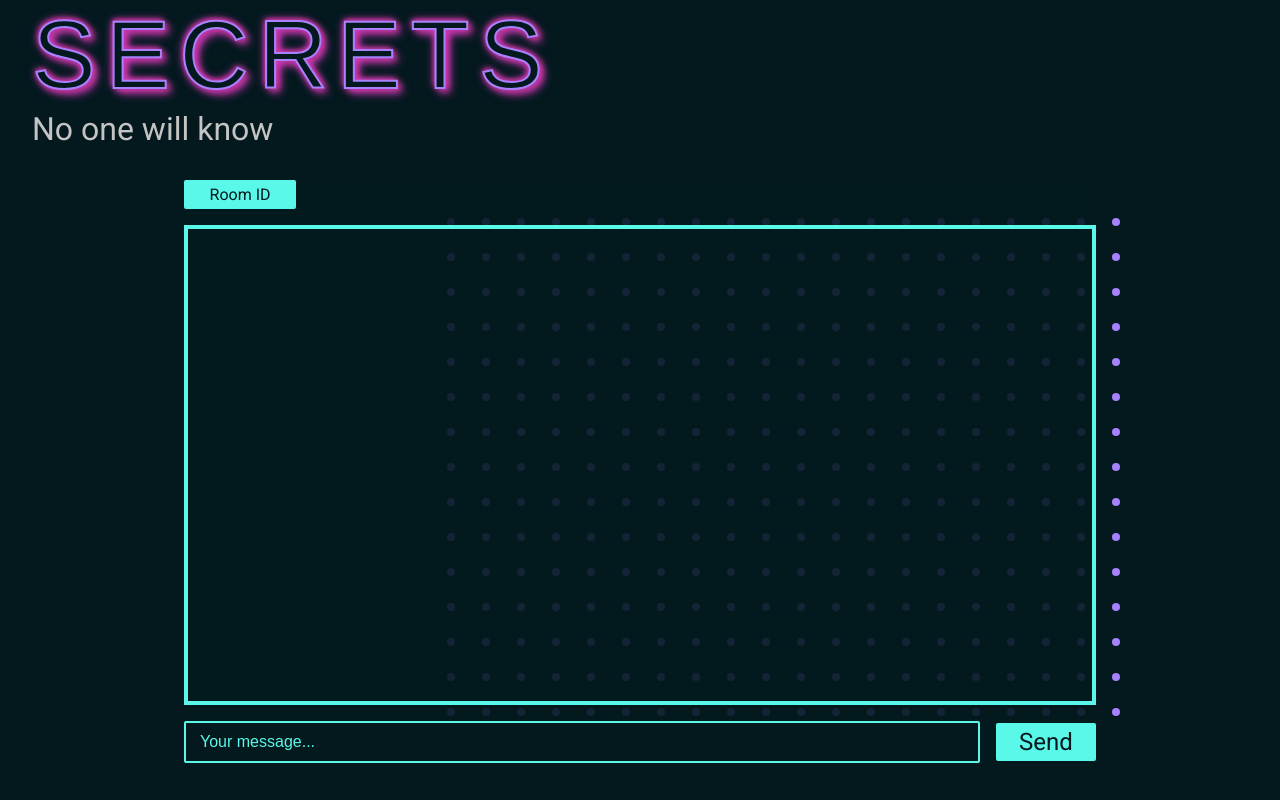
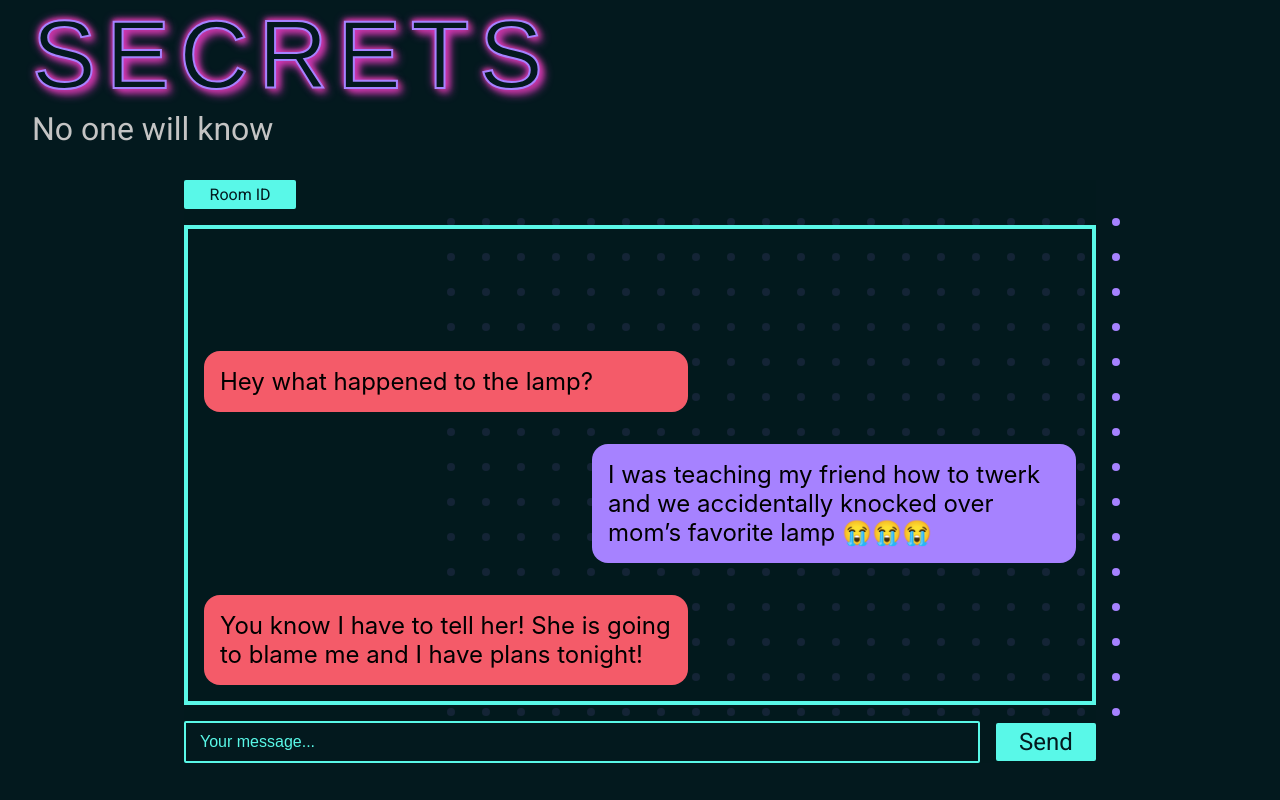
Before and after one commit to jamesncox/secrets, a React (Create React App) app: page / in a window 1280 px wide. Both pictures are taken after typing "Sample" into the empty fields and a click on the button "Create". Built offline with nearby package versions, Linux system fonts and the light colour scheme; a web font is replaced by a local one.

Commit message:
Add hard-coded receive and send messages

```diff
--- a/src/components/ChatPortal.js
+++ b/src/components/ChatPortal.js
@@ -10,7 +10,18 @@ export default function ChatPortal() {
   return (
     <div className="chat-portal-wrapper">
       <button className="show-id-btn">Room ID</button>
-      <div className="box-back-chat"></div>
+      <div className="box-back-chat">
+        <p className="receive-bubble">
+          You know I have to tell her! She is going to blame me and I have plans
+          tonight!
+        </p>
+        <p className="send-bubble">
+          I was teaching my friend how to twerk and we accidentally knocked over
+          mom’s favorite lamp 😭😭😭
+        </p>
+
+        <p className="receive-bubble">Hey what happened to the lamp?</p>
+      </div>
       <form name="basic" className="message-form">
         <div className="input-wrapper">
           <input
--- a/src/stylesheets/App.css
+++ b/src/stylesheets/App.css
@@ -177,6 +177,9 @@ input::placeholder {
   box-sizing: border-box;
   left: 0;
   top: 0;
+  display: flex;
+  flex-direction: column-reverse;
+  /* align-items: end; */
 }
 
 .show-id-btn {
@@ -219,6 +222,27 @@ input::placeholder {
   background-color: #f45b69;
 }
 
+/* message bubble styles */
+
+.receive-bubble {
+  border-radius: 1rem;
+  background-color: #f45b69;
+  font-size: 1.2rem;
+  padding: 1rem;
+  width: 60%;
+  margin: 1rem;
+}
+
+.send-bubble {
+  border-radius: 1rem;
+  background-color: #a682ff;
+  font-size: 1.2rem;
+  padding: 1rem;
+  width: 60%;
+  margin: 1rem;
+  margin-left: auto;
+}
+
 /* Small dot grid */
 .small-grid-outer {
   overflow: hidden;
--- a/src/stylesheets/Responsive.css
+++ b/src/stylesheets/Responsive.css
@@ -39,6 +39,16 @@
   .box-front {
     padding: 5rem;
   }
+
+  .receive-bubble {
+    font-size: 1.5rem;
+    width: 50%;
+  }
+
+  .send-bubble {
+    font-size: 1.5rem;
+    width: 50%;
+  }
 }
 
 @media only screen and (min-width: 1280px) {
```
